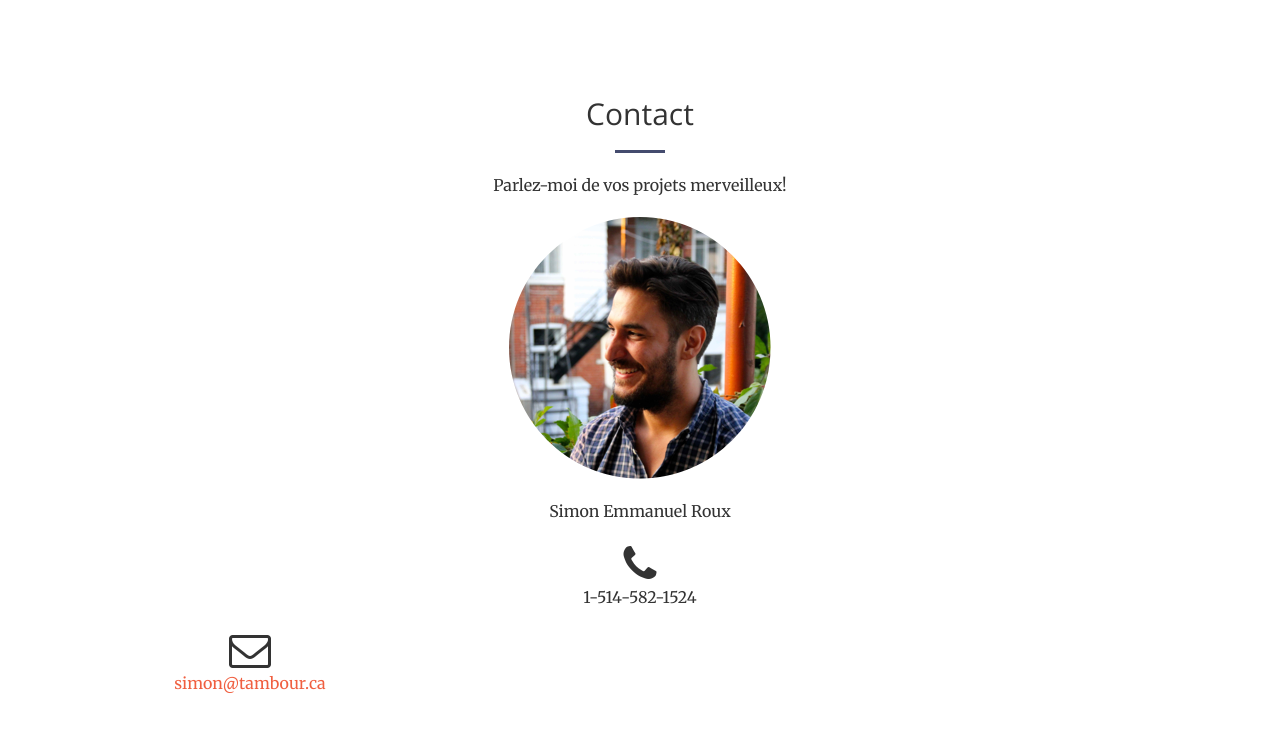
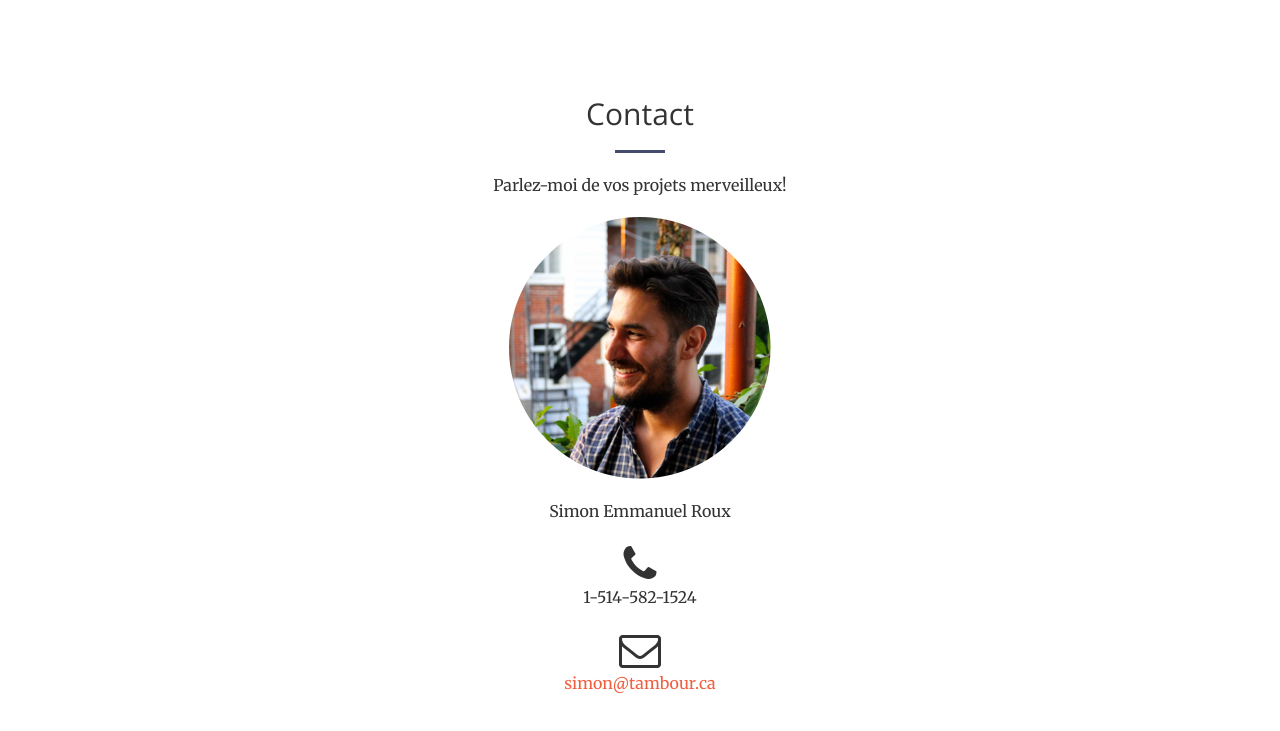
Before and after one commit to simonroux/simonroux.github.io, a plain HTML site: page index.html in a window 1280 px wide. Shown: the part 2187-2918 px from the top of the page. Drawn offline with nearby package versions, Linux system fonts and the light colour scheme.

Commit message:
Centrer le courriel

```diff
--- a/index.html
+++ b/index.html
@@ -264,7 +264,7 @@
                     <i class="fa fa-phone fa-3x wow bounceIn"></i>
                     <p>1-514-582-1524</p>
                 </div>
-                <div class="col-lg-4 text-center">
+                <div class="text-center">
                     <i class="fa fa-envelope-o fa-3x wow bounceIn" data-wow-delay=".1s"></i>
                     <p><a href="mailto:your-email@your-domain.com">simon@tambour.ca</a></p>
                 </div>
```
